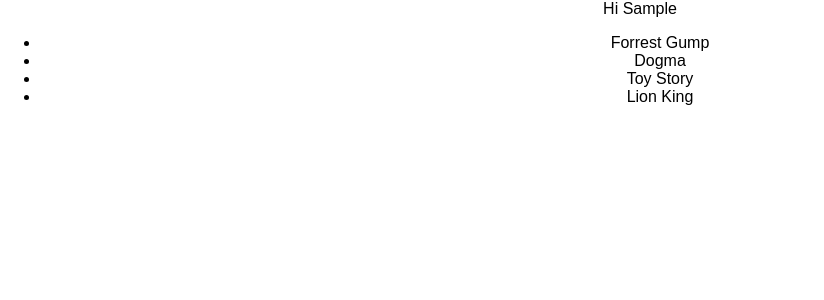
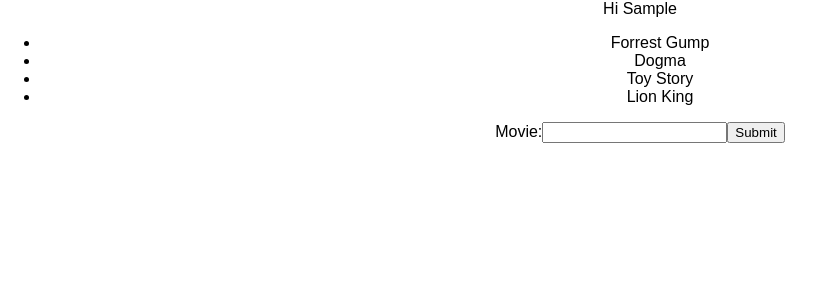
Before and after one commit to hanna2895/react-movie-todo, a React (Create React App) app: page / in a window 1280 px wide. Both pictures are taken after typing "Sample" into the empty fields and a click on the button "Submit". Shown: the top 300 px of the page, without its empty margins (0-824 px from the left). Built offline with nearby package versions, Linux system fonts and the light colour scheme.

Commit message:
completed add movie function

```diff
--- /dev/null
+++ b/src/CreateMovie/index.js
@@ -0,0 +1,30 @@
+import React, { Component } from 'react';
+
+class CreateMovie extends Component {
+	constructor() {
+		super();
+		this.state = {
+			movie: ""
+		}
+	}
+
+	updateMovie = (e) => {
+		const movie = e.currentTarget.value;
+		this.setState({movie: movie})
+	}
+	render() {
+		console.log(this.state, "state in createMovie");
+		return (
+			<form onSubmit={this.props.addMovie.bind(null, this.state.movie)}>
+				<label>
+					Movie:
+				</label>
+				<input type="text" name="movie" onChange={this.updateMovie}/>
+				<input type="Submit"/>
+			</form>
+		)
+	}
+
+}
+
+export default CreateMovie;
--- a/src/MovieContainer/index.js
+++ b/src/MovieContainer/index.js
@@ -1,5 +1,6 @@
 import React, { Component } from 'react';
 import MovieList from "../MovieList"
+import CreateMovie from '../CreateMovie'
 
 class MovieContainer extends Component {
 	constructor() {
@@ -8,11 +9,23 @@
 			movies: ['Forrest Gump', 'Dogma', 'Toy Story', "Lion King"]
 		}
 	}
+
+	addMovie = (movie, e) => {
+		e.preventDefault();
+
+		console.log(movie, 'this is the movie');
+		console.log(e.currentTarget);
+		console.log(e.target);
+		this.setState({
+			movies: [...this.state.movies, movie]
+		});
+	}
 	render() {
 		return (
 			<div>
 				<span>Hi {this.props.username} </span>
 				<MovieList movies={this.state.movies}/>
+				<CreateMovie addMovie={this.addMovie}/>
 			</div>
 			)
 	}
```
Also changed, not shown: src/CreateMovie/style.css (added).
